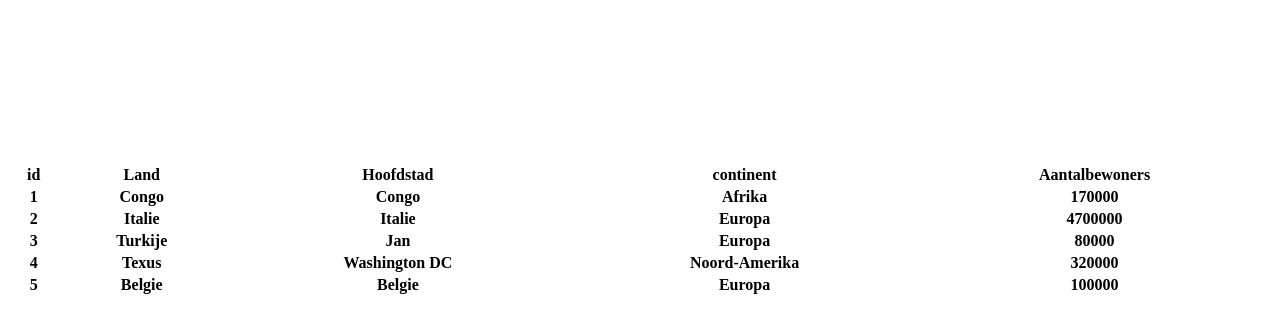
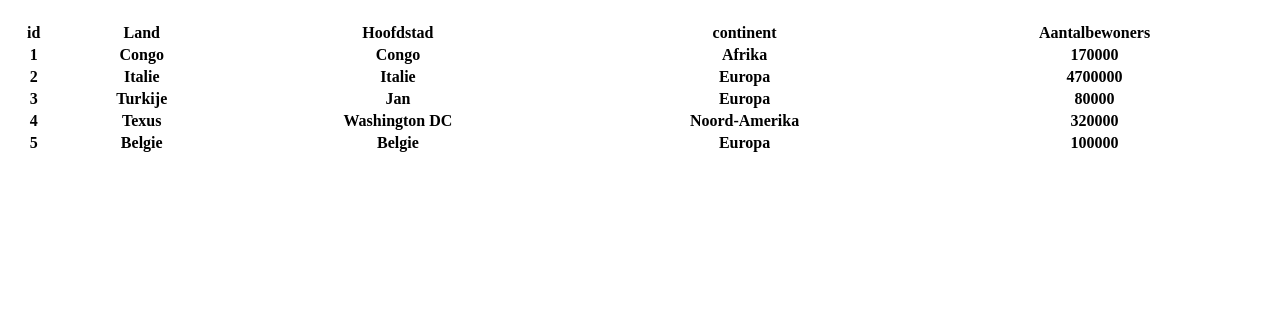
Before and after one commit to mitchel030/MitchelWingelaar-mvc-toets, a PHP site: page /countries in a window 1280 px wide. Shown: the top 333 px of the page. Run offline with PHP 8.4, Linux system fonts and the light colour scheme; data comes from the database, SQL or seed files in the repository; lists and menus that the app fills with data are empty.

Commit message:
Update index.php

```diff
--- a/mvcframework/app/views/countries/index.php
+++ b/mvcframework/app/views/countries/index.php
@@ -35,10 +35,7 @@ foreach ($data['users'] as $country){
   <div class="row">
     <div class="col">
     <div class="col-12" id="header-text">
-    <h1 style="padding-bottom: 20px; padding-top: 100px;">
-
-
-            </h1>
+    <h1      landen         </h1>
     </div>
 
       <center> <table class="table table-striped">
```
